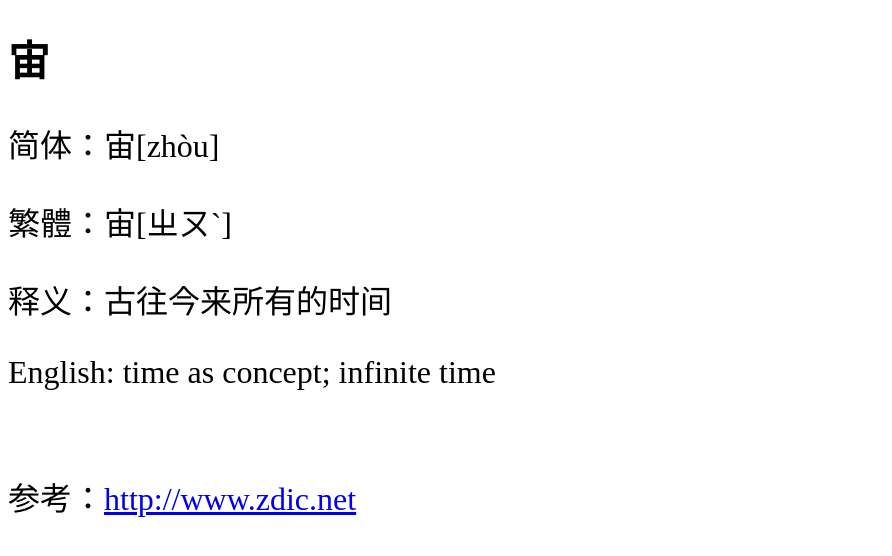
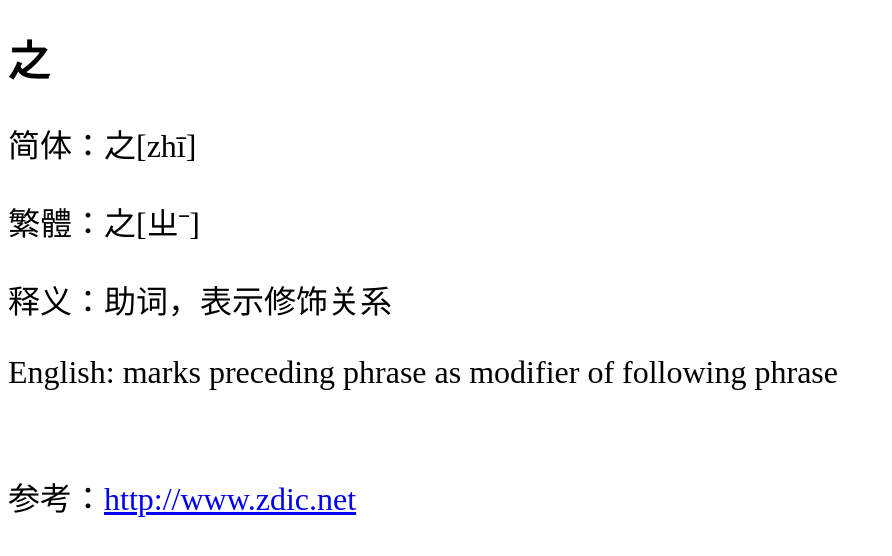
Before and after one commit to shengzhe/livecalligraphy, a Jekyll site: the page built from _posts/2012-08-31-LanTing-98.html, in a window 1280 px wide. Shown: the top 556 px of the page, without its empty margins (0-892 px from the left). Built offline with Jekyll 4.4.1, drawn with Linux system fonts in a browser that asks for light colours; Markdown is read by kramdown in place of the engine named in the settings.

Commit message:
Update 2012-08-31-LanTing-98.html

```diff
--- a/_posts/2012-08-31-LanTing-98.html
+++ b/_posts/2012-08-31-LanTing-98.html
@@ -2,10 +2,10 @@
 layout: default
 title: 兰亭集序第98个字 (98th character of Lan Ting)
 ---
-<h1>宙</h1>
-<p>简体：宙[zhòu]</p>
-<p>繁體：宙[ㄓㄡˋ]</p>
-<p>释义：古往今来所有的时间</p>
-<p>English: time as concept; infinite time</p>
+<h1>之</h1>
+<p>简体：之[zhī]</p>
+<p>繁體：之[ㄓˉ]</p>
+<p>释义：助词，表示修饰关系</p>
+<p>English: marks preceding phrase as modifier of following phrase</p>
 <br/>
-<p>参考：<a href="http://www.zdic.net/zd/zi/ZdicE5ZdicAEZdic99.htm">http://www.zdic.net</a></p>
+<p>参考：<a href="http://www.zdic.net/zd/zi/ZdicE4ZdicB9Zdic8B.htm">http://www.zdic.net</a></p>
```
